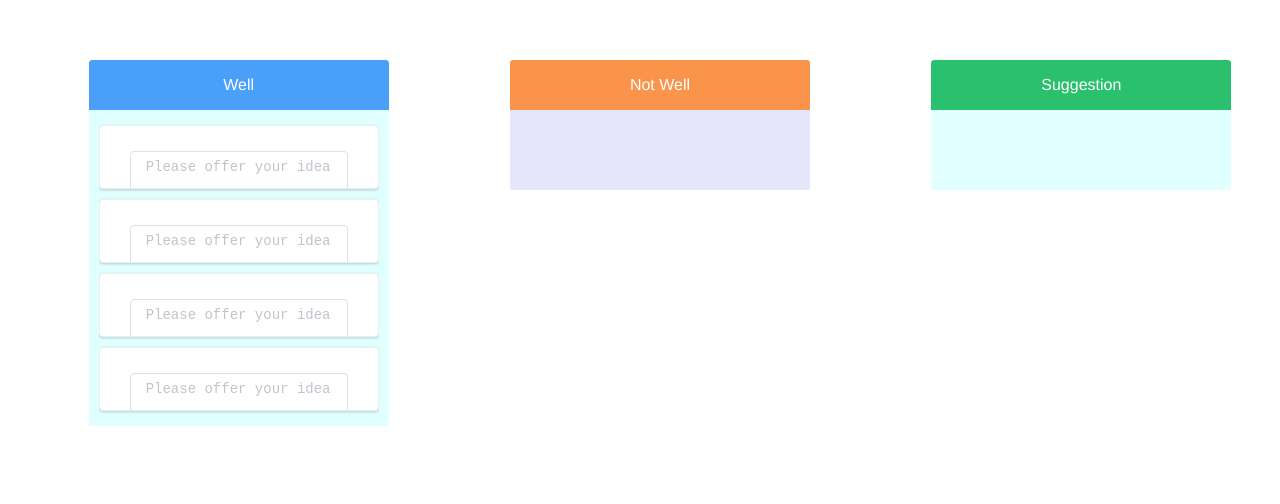
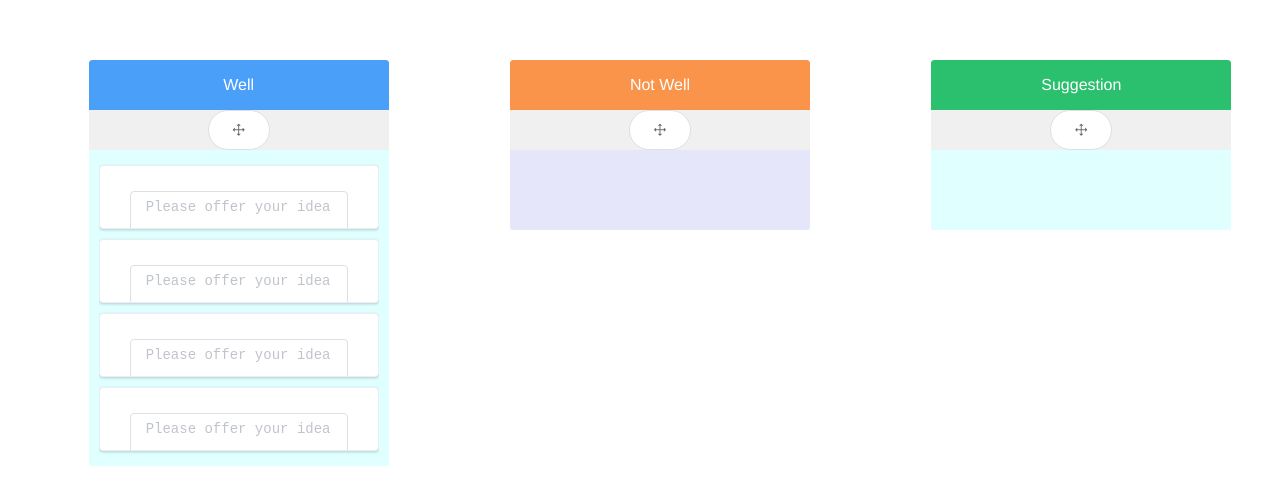
Before and after one commit to pathfinder2016/Retro_Tool_Frontend, a Vue app: page /#/retro in a window 1280 px wide. Shown: the top 504 px of the page. Built offline with nearby package versions, Linux system fonts and the light colour scheme.

Commit message:
Introduce kanban fullscreen button

```diff
--- a/src/components/retro/component/Kanban.vue
+++ b/src/components/retro/component/Kanban.vue
@@ -1,7 +1,8 @@
 <template>
   <div class="board-column">
-    <div class="board-column-header">
-      {{headerText}}
+    <div class="kanban_header">
+      <div class="board-column-header">{{headerText}}</div>
+      <div><el-button round class="el-icon-rank"></el-button></div>
     </div>
     <draggable class="board-column-content" :list="list" :options="options">
       <card class="board-item" v-for="card in list" :key="card.order" :type="card.type" :order="card.order"></card>
--- a/src/components/retro/page/Retro.vue
+++ b/src/components/retro/page/Retro.vue
@@ -1,8 +1,8 @@
 <template>
   <div id="retro_card_id" class="components-container board">
-    <Kanban header-text="Well" class="kanban well" :options="drop_options" :list="public.wellCards"></Kanban>
-    <Kanban header-text="Not Well" class="kanban notwell" :options="drop_options" :list="public.notWellCards"></Kanban>
-    <Kanban header-text="Suggestion" class="kanban suggestion" :options="drop_options" :list="public.suggestionCards"></Kanban>
+    <Kanban header-text="Well" class="kanban well" :options="dropOptions" :list="public.wellCards"></Kanban>
+    <Kanban header-text="Not Well" class="kanban notwell" :options="dropOptions" :list="public.notWellCards"></Kanban>
+    <Kanban header-text="Suggestion" class="kanban suggestion" :options="dropOptions" :list="public.suggestionCards"></Kanban>
   </div>
 </template>
 
@@ -17,7 +17,7 @@
 
     data() {
       return {
-        drop_options:{
+        dropOptions:{
           group: 'retro'
         },
         public: {
```
